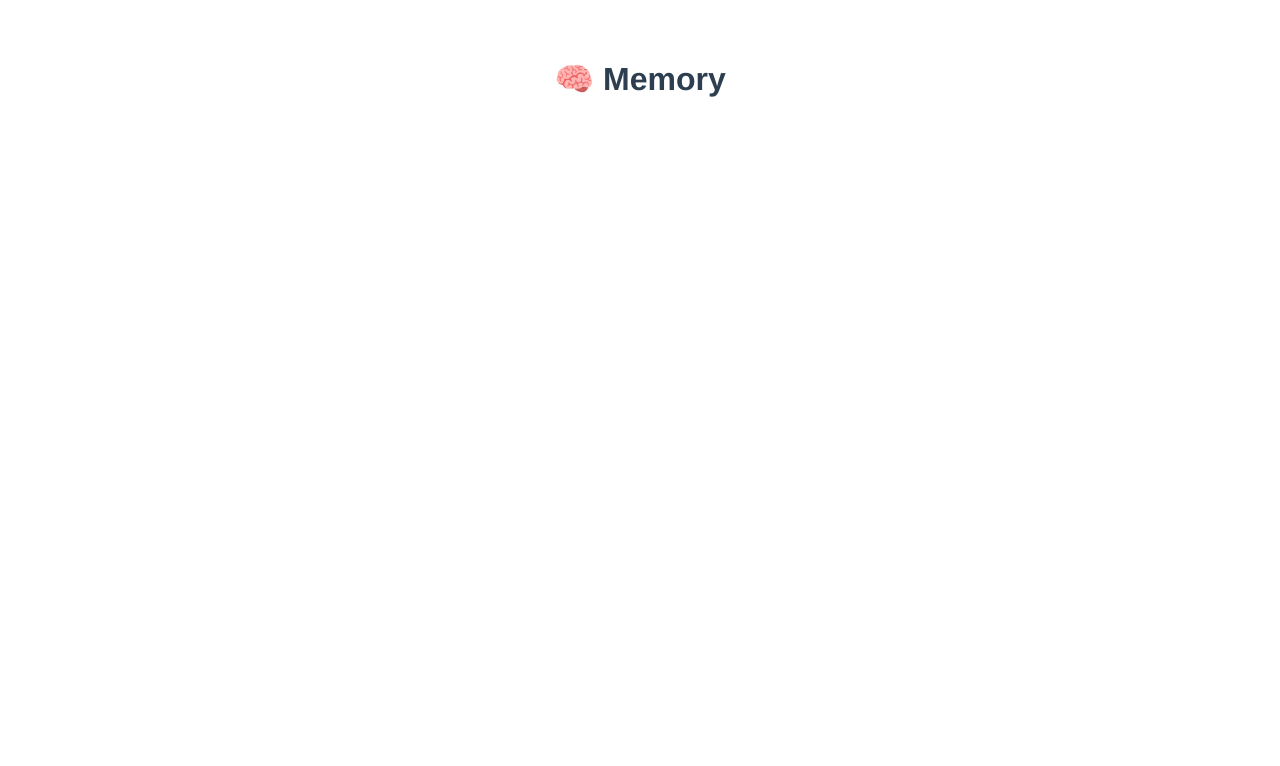
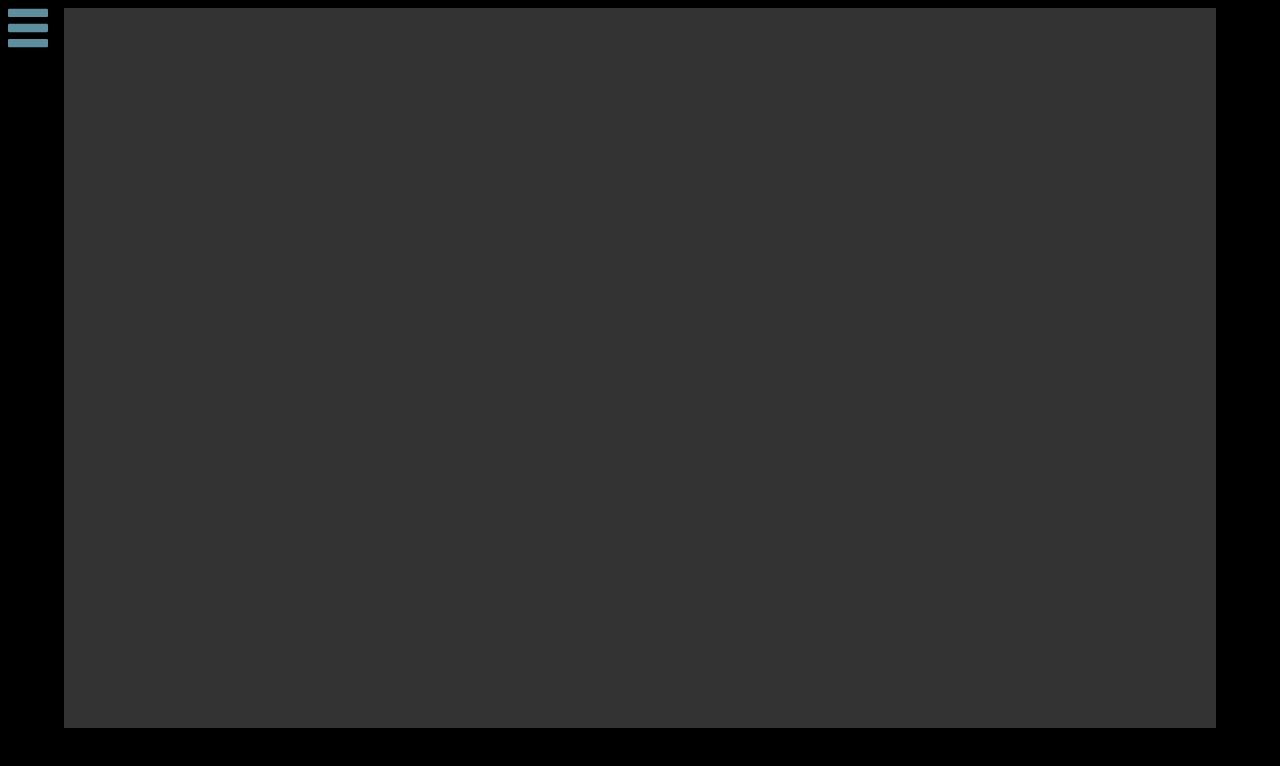
Before and after one commit to hartontw/game-memory, a website built with Vite: page src/index.html in a window 1280 px wide. Built offline with nearby package versions, Linux system fonts and the light colour scheme.

Commit message:
🪟 First layout

```diff
--- a/src/css/style.css
+++ b/src/css/style.css
@@ -1,8 +1,55 @@
+:root {
+  background: black;
+
+  --cols: 10;
+  --rows: 2;
+  --size: 10vh;
+  --ml: 20vh;
+  --mt: 10vh;
+}
+
 #app {
+  width: 100%;
+  height: 100%;
+}
+
+.menu {
   font-family: Avenir, Helvetica, Arial, sans-serif;
   -webkit-font-smoothing: antialiased;
   -moz-osx-font-smoothing: grayscale;
   text-align: center;
-  color: #2c3e50;
-  margin-top: 60px;
+  color: #5f8f9f;
+  position: absolute;
 }
+
+.menu img {
+  width: 5vh;
+  height: 5vh;
+  transition: transform 0.1s;
+}
+
+.menu img:hover {
+  transform: scale(1.1);
+}
+
+.viewport {
+  width: 90vw;
+  height: 90vh;
+  background: #333;
+  margin: auto;
+  display: block;
+  overflow: scroll;
+}
+
+.game {
+  margin-left: var(--ml);
+  margin-top: var(--mt);
+  display: grid;
+  grid-template-columns: repeat(var(--cols), var(--size));
+  grid-template-rows: repeat(var(--rows), var(--size));
+  grid-gap: 1vh;
+}
+
+.game .card {
+  background: white;
+}
--- a/src/index.html
+++ b/src/index.html
@@ -4,11 +4,17 @@
     <meta charset="UTF-8" />
     <link rel="icon" type="image/svg+xml" href="favicon.svg" />
     <meta name="viewport" content="width=device-width, initial-scale=1.0" />
+    <link rel="stylesheet" href="./css/style.css">
     <title>🧠 Memory</title>
   </head>
   <body>
     <div id="app">
-      <h1>🧠 Memory</h1>
+      <div class="menu">
+        <img src="./images/menu-open.svg" alt="Open Menu">
+      </div>
+      <div class="viewport">
+        <div class="game"></div>
+      </div>
     </div>
     <script type="module" src="/js/main.js"></script>
   </body>
```
Also changed, not shown: src/images/menu-open.svg (added).
